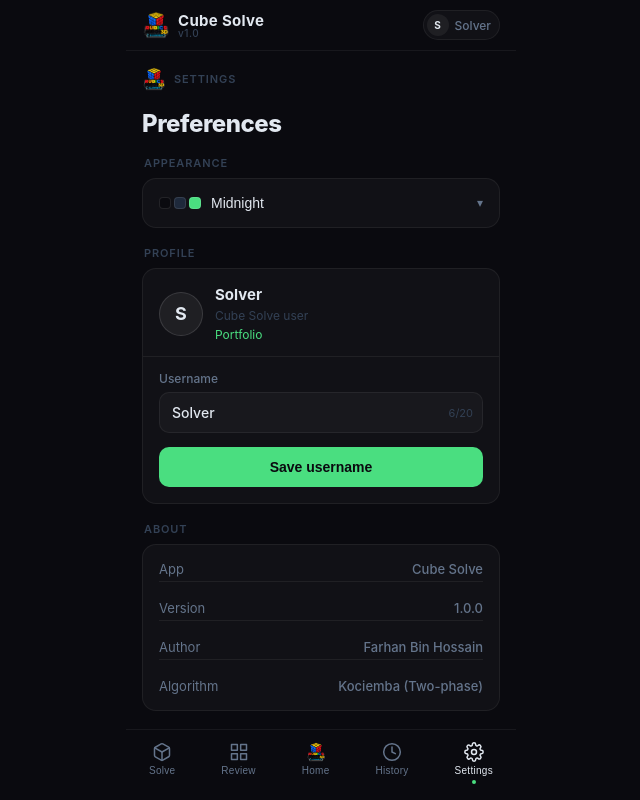
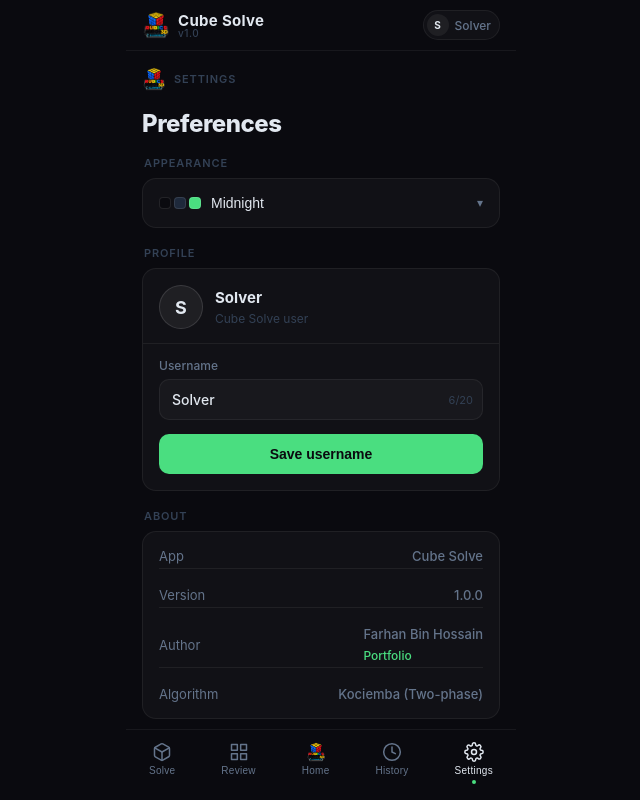
Before and after one commit to farhanbin65/Cube-Solve, a React (Vite) app: page /settings in a window 1280 px wide. Shown: the whole page, without its empty margins (319-959 px from the left). Built offline with nearby package versions, Linux system fonts and the light colour scheme.

Commit message:
Move portfolio link to About -> Author; remove from Profile

```diff
--- a/src/screens/SettingsScreen.jsx
+++ b/src/screens/SettingsScreen.jsx
@@ -138,14 +138,6 @@ export default function SettingsScreen() {
                 {username.trim() || "Solver"}
               </span>
               <span style={{ color: t.textMuted, fontSize: 12 }}>Cube Solve user</span>
-              <a
-                href="https://www.farhanbin.dev"
-                target="_blank"
-                rel="noopener noreferrer"
-                style={{ color: t.accent, fontSize: 12, textDecoration: "none" }}
-              >
-                Portfolio
-              </a>
             </div>
           </div>
 
@@ -194,7 +186,19 @@ export default function SettingsScreen() {
             <div key={k}>
               <div style={s.infoRow}>
                 <span style={{ color: t.textSub, fontSize: 13 }}>{k}</span>
-                <span style={{ color: t.textSub, fontSize: 13, fontWeight: 500 }}>{v}</span>
+                <span style={{ color: t.textSub, fontSize: 13, fontWeight: 500 }}>
+                  {v}
+                  {k === "Author" && (
+                    <a
+                      href="https://www.farhanbin.dev"
+                      target="_blank"
+                      rel="noopener noreferrer"
+                      style={{ display: "block", color: t.accent, fontSize: 12, textDecoration: "none", marginTop: 6 }}
+                    >
+                      Portfolio
+                    </a>
+                  )}
+                </span>
               </div>
               {i < arr.length - 1 && <div style={s.thinDivider} />}
             </div>
```
